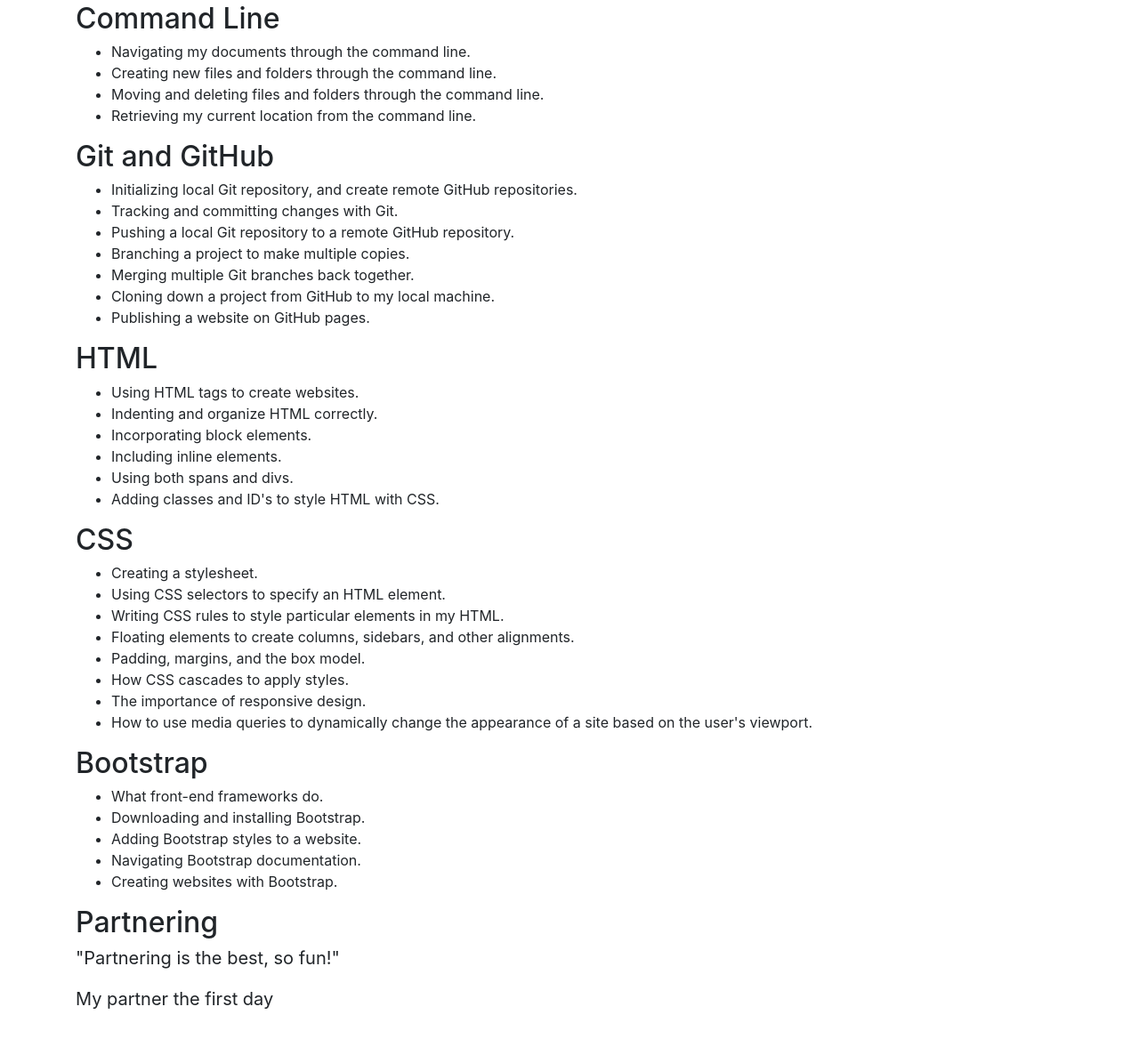
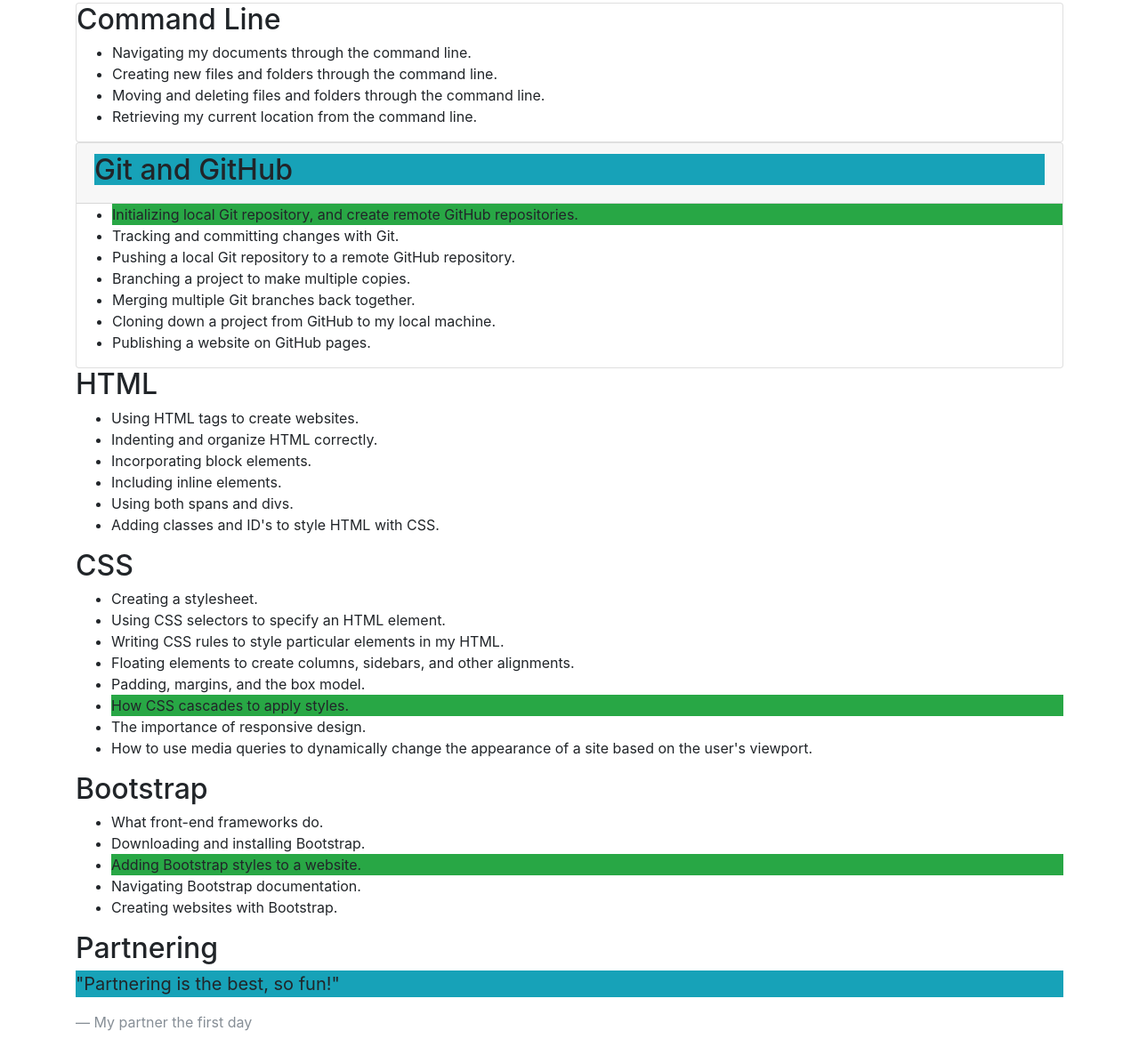
Before and after one commit to GrantRotzien/week-in-review-, a plain HTML site: page index.html in a window 1280 px wide. Shown: the part 249-1426 px from the top of the page at 89% size. Before the commit the page ends 1403 px from the top, so only its background shows below. Drawn offline with Linux system fonts and the light colour scheme.

Commit message:
add bootstrap styling to HTML

```diff
--- a/index.html
+++ b/index.html
@@ -12,6 +12,7 @@
         I've almost finished my first week at Epicodus. Here are some of the things I've learned so far:
       </p>
     </div>
+    <div class="card">
       <h2>Command Line</h2>
       <ul>
         <li>Navigating my documents through the command line.</li>
@@ -19,9 +20,15 @@
         <li>Moving and deleting files and folders through the command line.</li>
         <li>Retrieving my current location from the command line.</li>
       </ul>
+    </div>
+    <div class="card">
+      <div class="card-header">
+        <div class="bg-info">
         <h2>Git and GitHub</h2>
+        </div>
+      </div>
         <ul>
-        <li>Initializing local Git repository, and create remote GitHub repositories.</li>
+          <li class="bg-success">Initializing local Git repository, and create remote GitHub repositories.</li>
           <li>Tracking and committing changes with Git.</li>
           <li>Pushing a local Git repository to a remote GitHub repository.</li>
           <li>Branching a project to make multiple copies.</li>
@@ -29,6 +36,7 @@
           <li>Cloning down a project from GitHub to my local machine.</li>
           <li>Publishing a website on GitHub pages.</li>
         </ul>
+    </div>
       <h2>HTML</h2>
       <ul>
         <li>Using HTML tags to create websites.</li>
@@ -45,7 +53,7 @@
         <li>Writing CSS rules to style particular elements in my HTML.</li>
         <li>Floating elements to create columns, sidebars, and other alignments.</li>
         <li>Padding, margins, and the box model.</li>
-        <li>How CSS cascades to apply styles.</li>
+        <li class="bg-success">How CSS cascades to apply styles.</li>
         <li>The importance of responsive design.</li>
         <li>How to use media queries to dynamically change the appearance of a site based on the user's viewport.</li>
       </ul>
@@ -53,14 +61,14 @@
       <ul>
         <li>What front-end frameworks do.</li>
         <li>Downloading and installing Bootstrap.</li>
-        <li>Adding Bootstrap styles to a website.</li>
+        <li class="bg-success">Adding Bootstrap styles to a website.</li>
         <li>Navigating Bootstrap documentation.</li>
         <li>Creating websites with Bootstrap.</li>
       </ul>
       <h2>Partnering</h2>
       <blockquote class="blockquote">
-        <p>"Partnering is the best, so fun!"</p>
-        <footer>My partner the first day</footer>
+        <p class="bg-info">"Partnering is the best, so fun!"</p>
+        <footer class="blockquote-footer">My partner the first day</footer>
       </blockquote>
     </div>
   </body>
```
Lines whose indentation alone changed are shown as unchanged.
